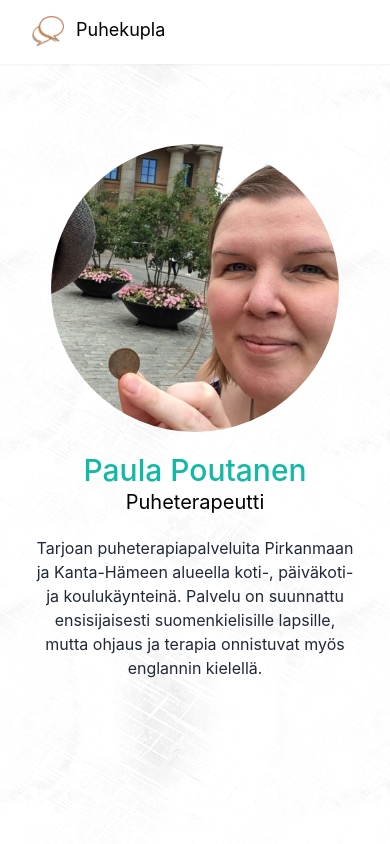
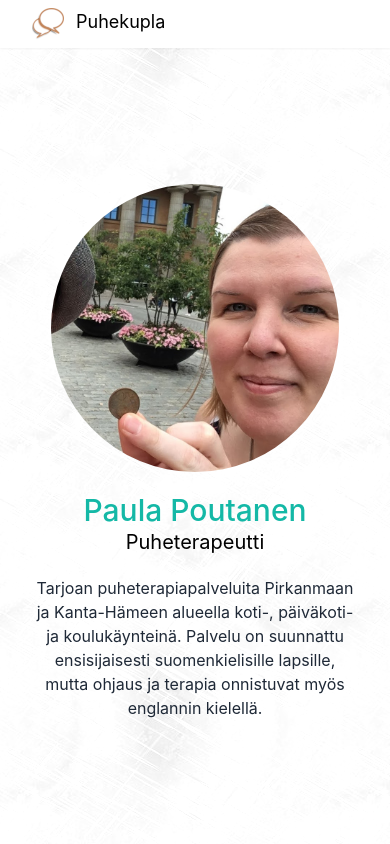
Before and after one commit to Solaxi/puhekuplafi, a React (Create React App) app: page / in a window 390 px wide. Shown: the top 844 px of the page. Built offline with nearby package versions, Linux system fonts and the light colour scheme.

Commit message:
Style changes for mobile

```diff
--- a/src/components/navbar.js
+++ b/src/components/navbar.js
@@ -7,7 +7,7 @@ const scrollToTop = (event) => {
 
 const Navbar = () => {
   return (
-    <nav className="fixed top-0 left-0 w-full bg-white shadow-sm px-8 md:px-20 lg:px-40 py-4 flex justify-between items-center z-50">
+    <nav className="fixed top-0 left-0 w-full bg-white shadow-sm px-8 md:px-20 lg:px-40 py-2 md:py-4 flex justify-between items-center z-50">
       <div className='flex gap-3'>
         <a href='/' className='flex gap-3' onClick={scrollToTop}><img src='favicon.png' alt='' /><h1 className="text-lg">Puhekupla</h1></a>
       </div>
--- a/src/pages/homepage.js
+++ b/src/pages/homepage.js
@@ -4,7 +4,7 @@ const HomePage = () => {
   return (
     <main className='bg-white/80 px-8 md:px-20 lg:px-40 pb-1'>
     <section id='home' className='min-h-screen text-center flex flex-col justify-center '>
-      <img src='paula2.jpg' alt='' className='mb-5 mx-auto rounded-full w-72 md:w-96' />
+      <img src='paula2.jpg' alt='' className='mb-5 mt-20 md:mt-5 mx-auto rounded-full w-72 md:w-96' />
       <h1 className='text-3xl md:text-5xl font-medium text-teal-500'>Paula Poutanen</h1>
       <h3 className='text-xl md:text-2xl'>Puheterapeutti</h3>
       <p className='text-md py-5 text-gray-800 md:text-xl'>Tarjoan puheterapiapalveluita Pirkanmaan ja Kanta-Hämeen alueella koti-, päiväkoti- ja koulukäynteinä. Palvelu on suunnattu ensisijaisesti suomenkielisille lapsille, mutta ohjaus ja terapia onnistuvat myös englannin kielellä.</p>
```
